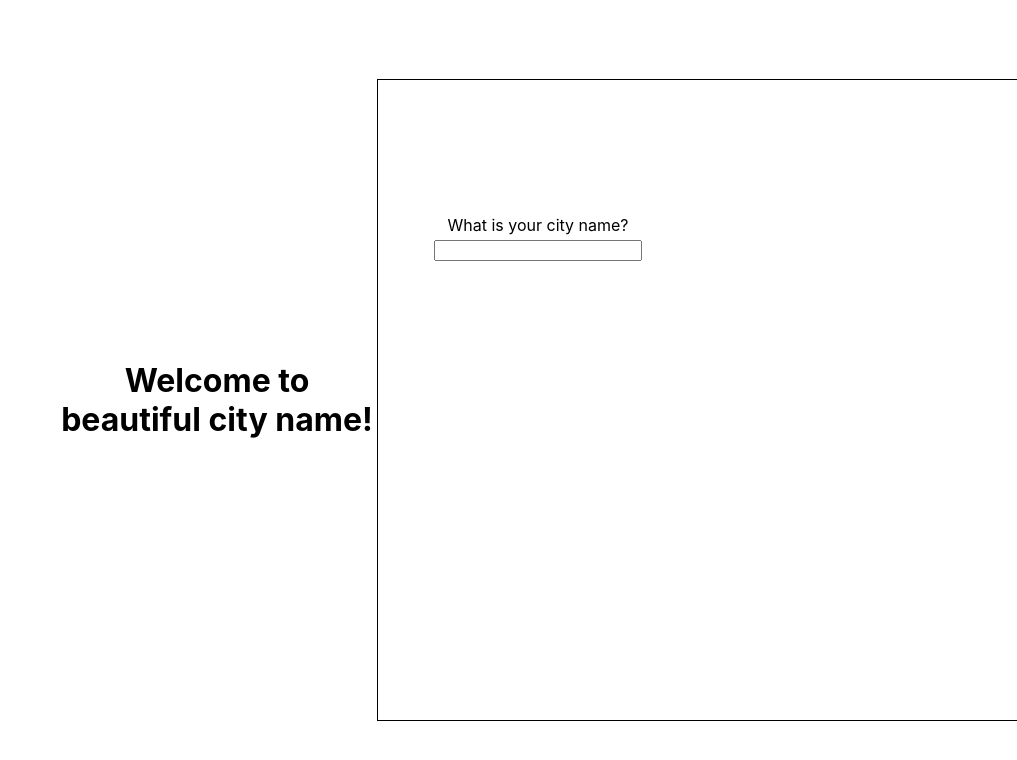
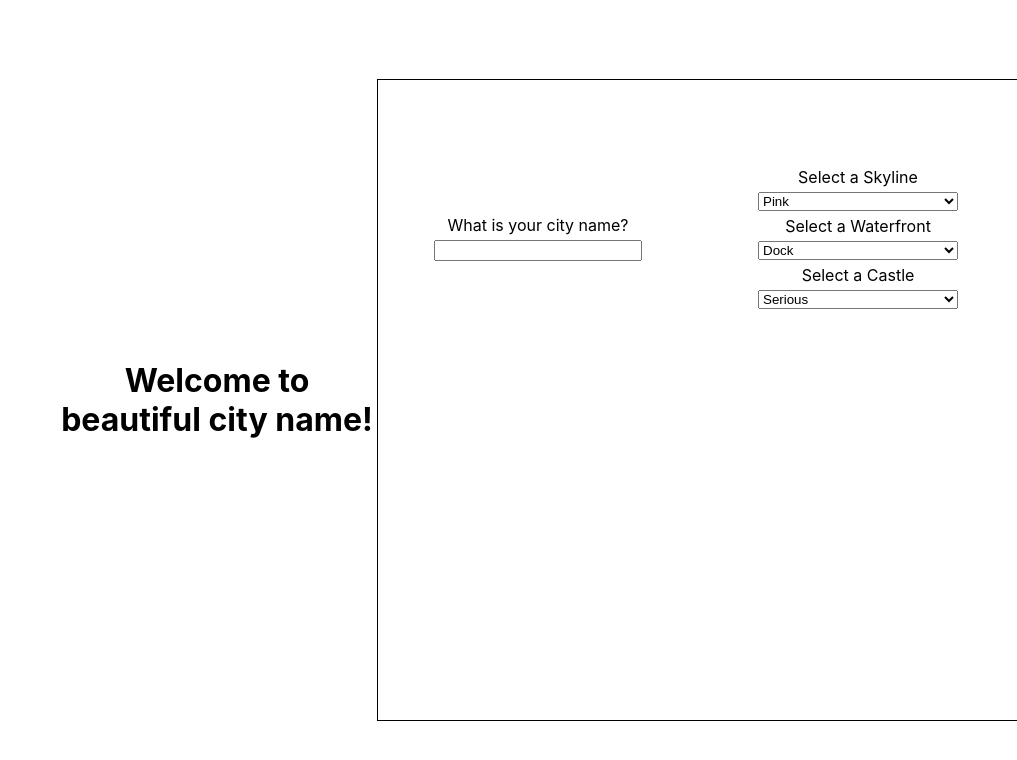
Before and after one commit to CarolynnFleming/city-react, a React (Create React App) app: page / in a window 1280 px wide. Shown: the top 760 px of the page, without its empty margins (263-1280 px from the left). Built offline with nearby package versions, Linux system fonts and the light colour scheme.

Commit message:
dropdowns

```diff
--- a/src/App.js
+++ b/src/App.js
@@ -39,6 +39,9 @@ function App() {
 
           In each Dropdown, pass as props the state handler functions defined above, so that these child components can manipulate parent state
           */}
+          <SkylineDropdown setSkylineId={setSkylineId}/>
+          <WaterfrontDropdown setWaterfrontId={setWaterfrontId}/>
+          <CastleDropdown setCastleId={setCastleId}/>
         </section>
         {/* here, the SloganForm component takes in the setSlogans state handler function and the slogans array that live in state */}
         {/* here, the SloganList component takes the array of slogans that lives in state */}
```
